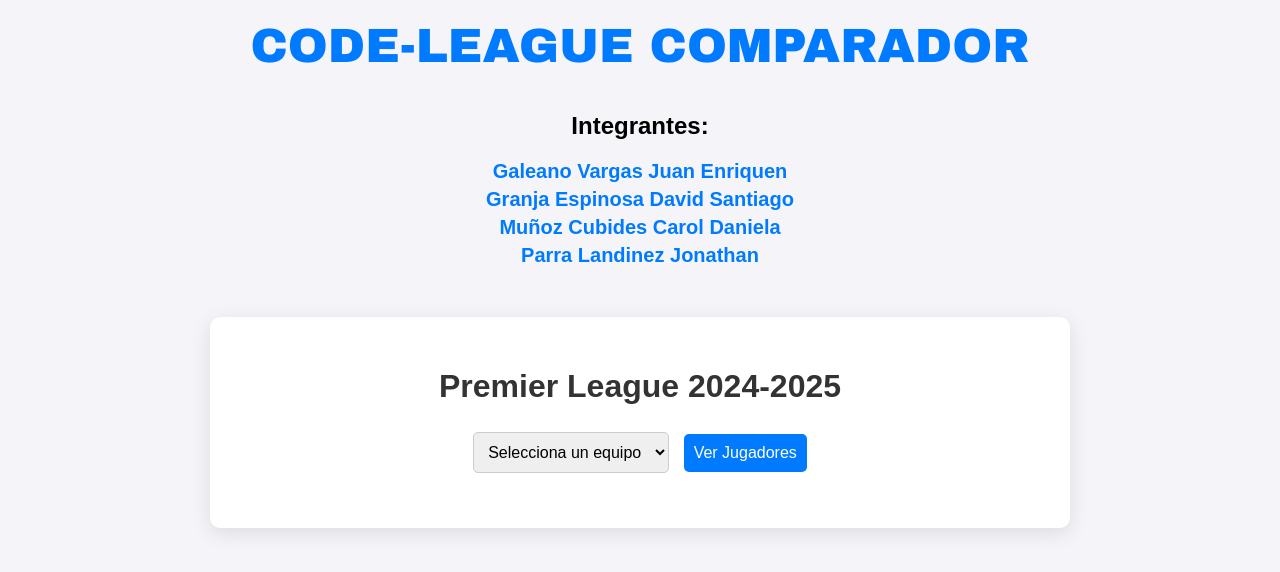
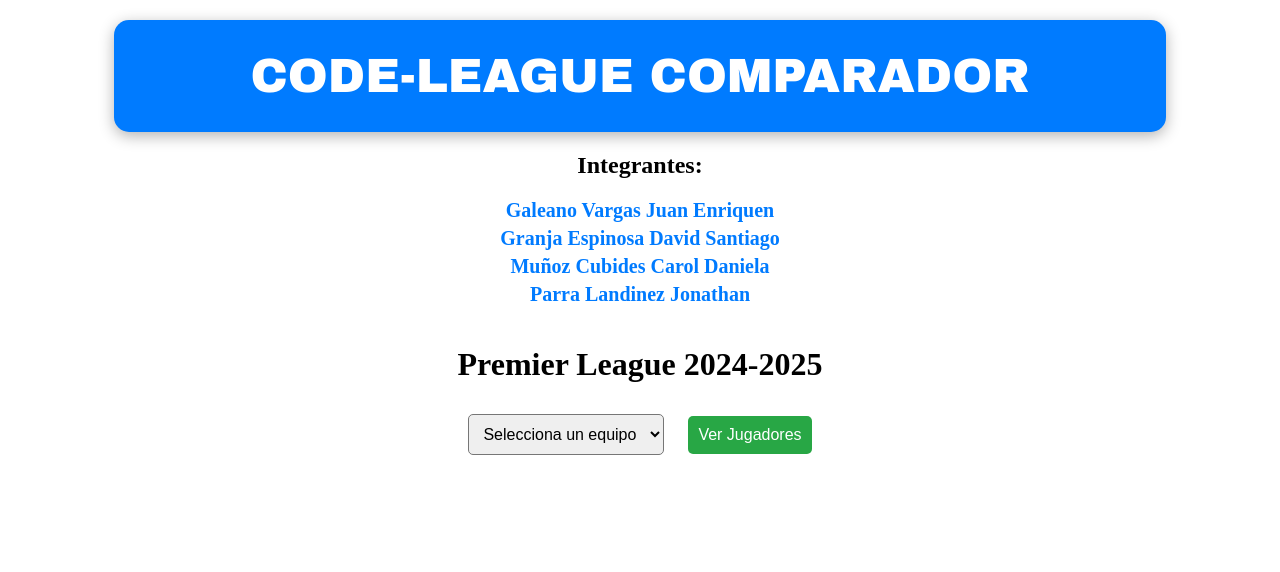
Before and after one commit to Jonathan-Parra1013/Proyecto-Fundamentos-de-Programacion, a Flask app: page / in a window 1280 px wide. Shown: the top 572 px of the page. Run offline with Flask 3, Linux system fonts and the light colour scheme.

Commit message:
Decoracion

```diff
--- a/static/style.css
+++ b/static/style.css
@@ -1,59 +1,22 @@
-body {
-    font-family: 'Arial', sans-serif;
-    background-color: #f4f4f9;
-    margin: 0;
-    padding: 0;
+/* Título principal dentro de un rectángulo */
+.titulo-principal {
+    text-align: center;
+    background-color: #007bff; /* Azul bonito */
+    color: white;
+    padding: 30px 20px;
+    margin: 20px auto;
+    width: 80%;
+    border-radius: 15px;
+    box-shadow: 0 4px 15px rgba(0, 0, 0, 0.3);
+    font-family: 'Arial Black', sans-serif;
 }
 
-.container {
-    max-width: 800px;
-    margin: 50px auto;
-    background-color: #fff;
-    padding: 30px;
-    border-radius: 10px;
-    box-shadow: 0px 5px 20px rgba(0,0,0,0.1);
+.titulo-principal h1 {
+    margin: 0;
+    font-size: 48px;
 }
 
-h1 {
-    text-align: center;
-    color: #333;
-}
-
-form {
-    text-align: center;
-    margin: 20px 0;
-}
-
-select, button {
-    padding: 10px;
-    margin: 5px;
-    border-radius: 5px;
-    border: 1px solid #ccc;
-    font-size: 16px;
-}
-
-button {
-    background-color: #007bff;
-    color: white;
-    border: none;
-    cursor: pointer;
-}
-
-button:hover {
-    background-color: #0056b3;
-}
-
-.resultado {
-    margin-top: 20px;
-}
-.header h1 {
-    text-align: center;
-    font-size: 48px;
-    color: #007bff; /* azul bonito */
-    margin-top: 20px;
-    margin-bottom: 40px;
-    font-family: 'Arial Black', sans-serif;
-}
+/* Integrantes */
 .integrantes {
     text-align: center;
     margin-bottom: 40px;
@@ -70,3 +33,37 @@
     color: #007bff;
     font-weight: bold;
 }
+
+/* Contenedor principal */
+.container {
+    width: 80%;
+    margin: 0 auto;
+    text-align: center;
+}
+
+select, button {
+    padding: 10px;
+    font-size: 16px;
+    margin: 10px;
+    border-radius: 5px;
+}
+
+button {
+    background-color: #28a745;
+    color: white;
+    border: none;
+    cursor: pointer;
+}
+
+button:hover {
+    background-color: #218838;
+}
+
+.resultado {
+    margin-top: 20px;
+    text-align: left;
+    font-family: Arial, sans-serif;
+    background-color: #f1f1f1;
+    padding: 20px;
+    border-radius: 10px;
+}
--- a/templates/index.html
+++ b/templates/index.html
@@ -2,13 +2,16 @@
 <html lang="es">
 <head>
     <meta charset="UTF-8">
-    <title>Premier League 2024-2025</title>
+    <title>CODE-LEAGUE COMPARADOR</title>
     <link rel="stylesheet" href="{{ url_for('static', filename='style.css') }}">
 </head>
 <body>
-     <div class="header">
+    <!-- Contenedor del título -->
+    <div class="titulo-principal">
         <h1>CODE-LEAGUE COMPARADOR</h1>
     </div>
+
+    <!-- Integrantes -->
     <div class="integrantes">
         <h2>Integrantes:</h2>
         <ul>
@@ -18,6 +21,7 @@
         </ul>
     </div>
 
+    <!-- Selección de equipos -->
     <div class="container">
         <h1>Premier League 2024-2025</h1>
         <form method="POST" action="/">
```
Lines whose indentation alone changed are shown as unchanged.
